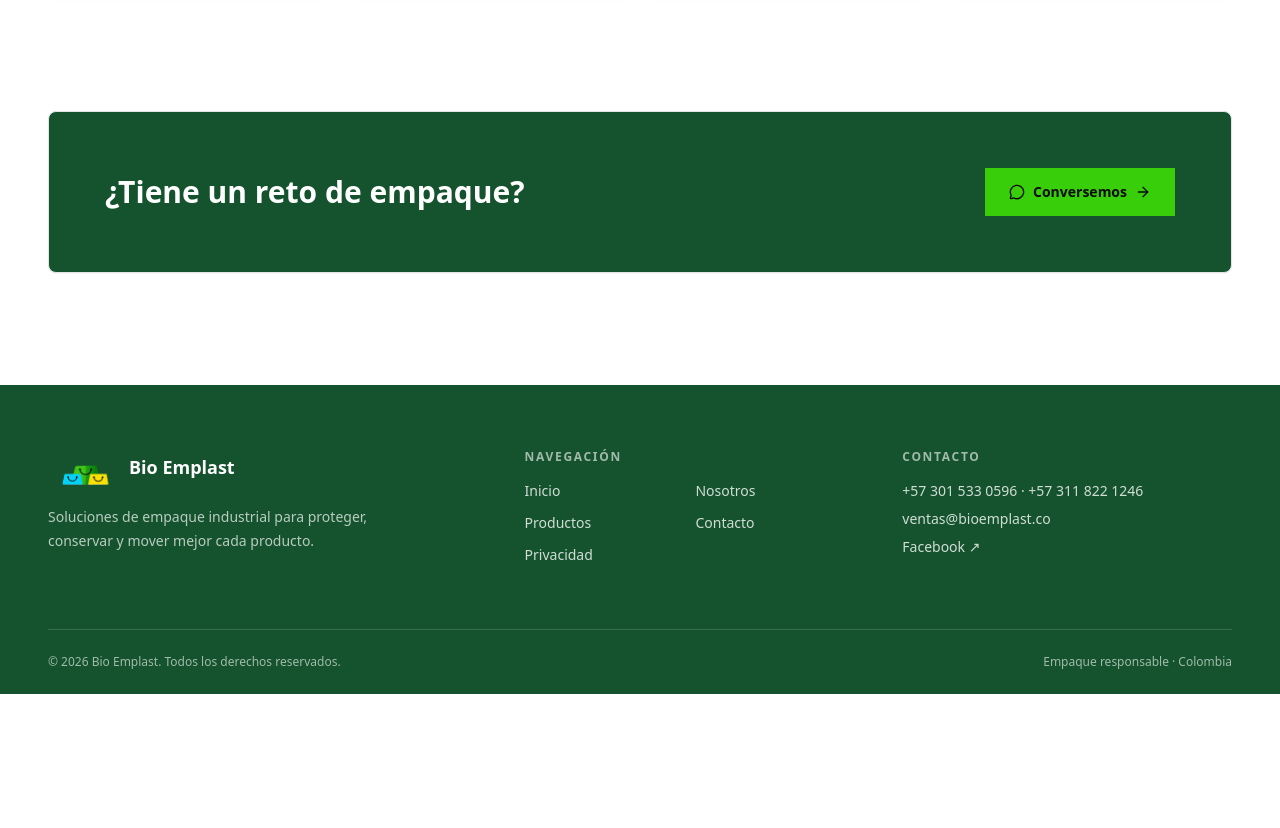
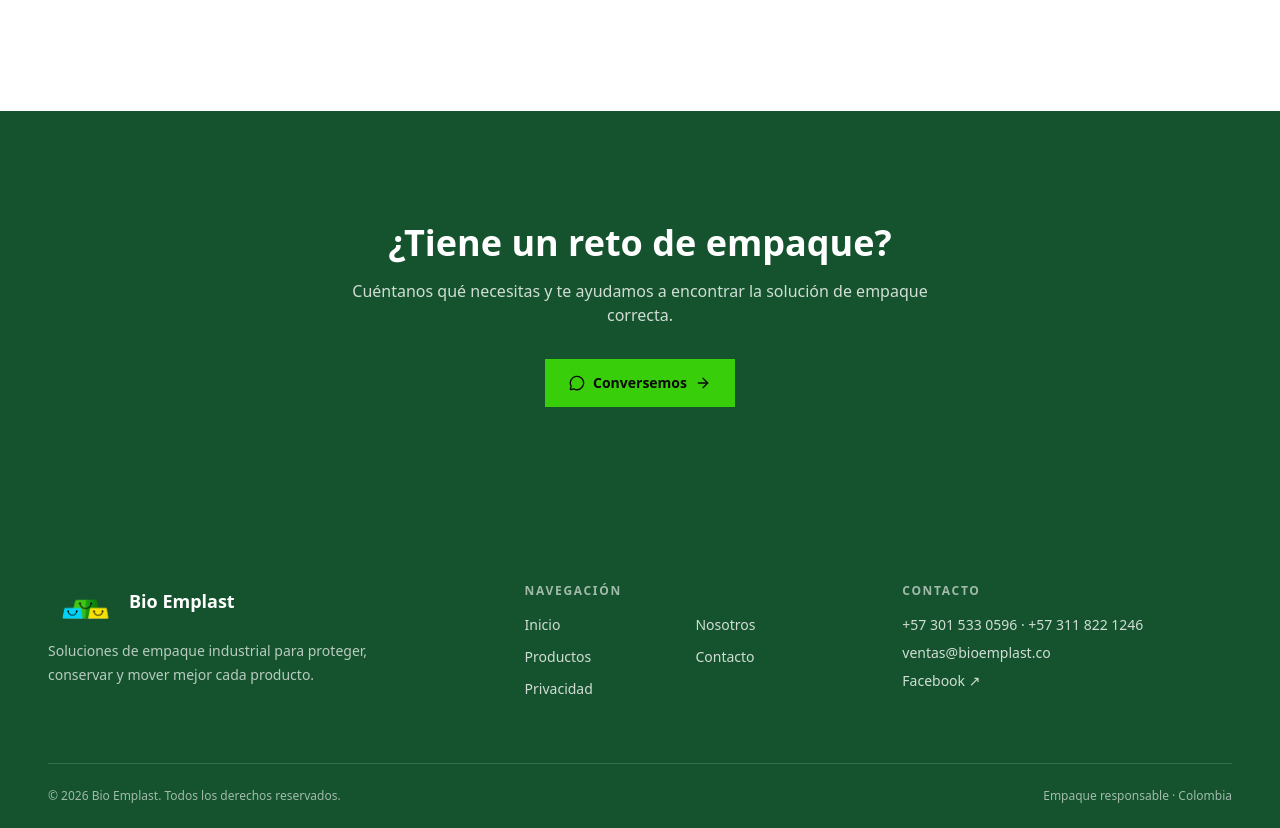
Before and after one commit to nicolas895577-eng/BioEmplast, a React (Vite) app: page /nosotros in a window 1280 px wide. Shown: the part 1713-2541 px from the top of the page. Before the commit the page ends 2407 px from the top, so only its background shows below. Built offline with nearby package versions, Linux system fonts and the light colour scheme.

Commit message:
Rediseñar CTA final como franja de ancho completo en Home y Nosotros

```diff
--- a/src/pages/Home.jsx
+++ b/src/pages/Home.jsx
@@ -201,12 +201,15 @@
         </div>
       </AnimatedSection>
 
-      <AnimatedSection className="site-container pb-20 lg:pb-28">
-        <div className="card-shadow flex flex-col items-start gap-6 bg-brand-green-dark p-10 text-white sm:flex-row sm:items-center sm:justify-between lg:p-14">
-          <h2 className="max-w-lg text-2xl font-extrabold sm:text-3xl">¿Listo para tu próximo pedido de empaque?</h2>
-          <Button asChild variant="whatsapp" size="lg">
-            <a href={whatsappUrl} target="_blank" rel="noreferrer"><MessageCircle /> Escríbenos ahora</a>
-          </Button>
+      <AnimatedSection as="section" className="bg-brand-green-dark py-20 text-center text-white lg:py-28">
+        <div className="site-container">
+          <h2 className="mx-auto max-w-2xl text-3xl font-extrabold sm:text-4xl">¿Listo para tu próximo pedido de empaque?</h2>
+          <p className="mx-auto mt-4 max-w-xl text-white/80">Escríbenos y te confirmamos disponibilidad, medidas y tiempos de entrega.</p>
+          <div className="mt-8">
+            <Button asChild variant="whatsapp" size="lg">
+              <a href={whatsappUrl} target="_blank" rel="noreferrer"><MessageCircle /> Escríbenos ahora</a>
+            </Button>
+          </div>
         </div>
       </AnimatedSection>
     </>
--- a/src/pages/Nosotros.jsx
+++ b/src/pages/Nosotros.jsx
@@ -61,12 +61,15 @@
         </div>
       </AnimatedSection>
 
-      <AnimatedSection className="site-container pb-20 lg:pb-28">
-        <div className="card-shadow flex flex-col items-start gap-6 bg-brand-green-dark p-10 text-white sm:flex-row sm:items-center sm:justify-between lg:p-14">
-          <h2 className="max-w-lg text-2xl font-extrabold sm:text-3xl">¿Tiene un reto de empaque?</h2>
-          <Button asChild variant="whatsapp" size="lg">
-            <a href={whatsappUrl} target="_blank" rel="noreferrer"><MessageCircle /> Conversemos <ArrowRight className="size-4" /></a>
-          </Button>
+      <AnimatedSection as="section" className="bg-brand-green-dark py-20 text-center text-white lg:py-28">
+        <div className="site-container">
+          <h2 className="mx-auto max-w-2xl text-3xl font-extrabold sm:text-4xl">¿Tiene un reto de empaque?</h2>
+          <p className="mx-auto mt-4 max-w-xl text-white/80">Cuéntanos qué necesitas y te ayudamos a encontrar la solución de empaque correcta.</p>
+          <div className="mt-8">
+            <Button asChild variant="whatsapp" size="lg">
+              <a href={whatsappUrl} target="_blank" rel="noreferrer"><MessageCircle /> Conversemos <ArrowRight className="size-4" /></a>
+            </Button>
+          </div>
         </div>
       </AnimatedSection>
     </>
```
